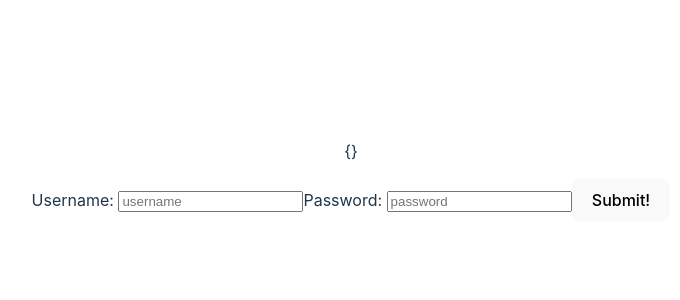
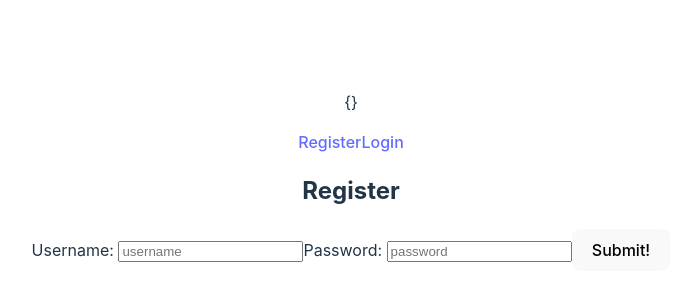
Before and after one commit to pawanbenjamin/fitness-tracker-demo, a React (Vite) app in the folder client/: page /register in a window 1280 px wide. Shown: the part 228-528 px from the top of the page, without its empty margins (289-969 px from the left). Built offline with nearby package versions, Linux system fonts and the light colour scheme; no server answers.

Commit message:
nav bar w links

```diff
--- a/client/src/App.jsx
+++ b/client/src/App.jsx
@@ -1,8 +1,9 @@
 import { useState, useEffect } from "react";
 import { Routes, Route } from "react-router-dom";
-import AuthForm from "./components/AuthForm";
+import AuthForm from "./components/auth/AuthForm";
 
 import "./App.css";
+import Nav from "./components/Nav";
 
 function App() {
   const [healthMessage, setHealthMessage] = useState(null);
@@ -24,6 +25,7 @@ function App() {
   return (
     <>
       {error && <p>{JSON.stringify(error, null, 2)}</p>}
+      <Nav />
       {healthMessage && <p>{healthMessage}</p>}
       <Routes>
         <Route path="/register" element={<AuthForm />} />
--- /dev/null
+++ b/client/src/components/Nav.jsx
@@ -0,0 +1,10 @@
+import { Link } from "react-router-dom";
+export default function Nav() {
+  return (
+    <nav>
+      {/* <Link to="/">Home</Link> */}
+      <Link to="/register">Register</Link>
+      <Link to="/login">Login</Link>
+    </nav>
+  );
+}
--- a/client/src/components/AuthForm.jsx
+++ b/client/src/components/auth/AuthForm.jsx
@@ -1,9 +1,10 @@
 import { useState } from "react";
-import { registerUser, loginUser } from "../api/auth";
-import { useLocation } from "react-router-dom";
+import { registerUser, loginUser } from "../../api/auth";
+import { useLocation, useNavigate } from "react-router-dom";
 
 export default function AuthForm() {
   const { pathname } = useLocation();
+  const navigate = useNavigate();
 
   const [username, setUsername] = useState("");
   const [password, setPassword] = useState("");
@@ -21,12 +22,10 @@ export default function AuthForm() {
       console.log(result);
       if (result.success) {
         console.log("Result: ", result);
+        navigate("/");
       }
     } catch (error) {
       setError(error.message);
-    } finally {
-      setUsername("");
-      setPassword("");
     }
   }
 
@@ -34,15 +33,14 @@ export default function AuthForm() {
     <div>
       {error && <p>{error}</p>}
       <form onSubmit={handleSubmit}>
-        <label>
-          Username:{" "}
+        {pathname === "/register" ? <h2>Register</h2> : <h2>Login</h2>}
+        <label>Username: </label>
         <input
           type="text"
           placeholder="username"
           name="username"
           onChange={(e) => setUsername(e.target.value)}
         />
-        </label>
         <label>
           Password:{" "}
           <input
```
Lines whose indentation alone changed are shown as unchanged.
